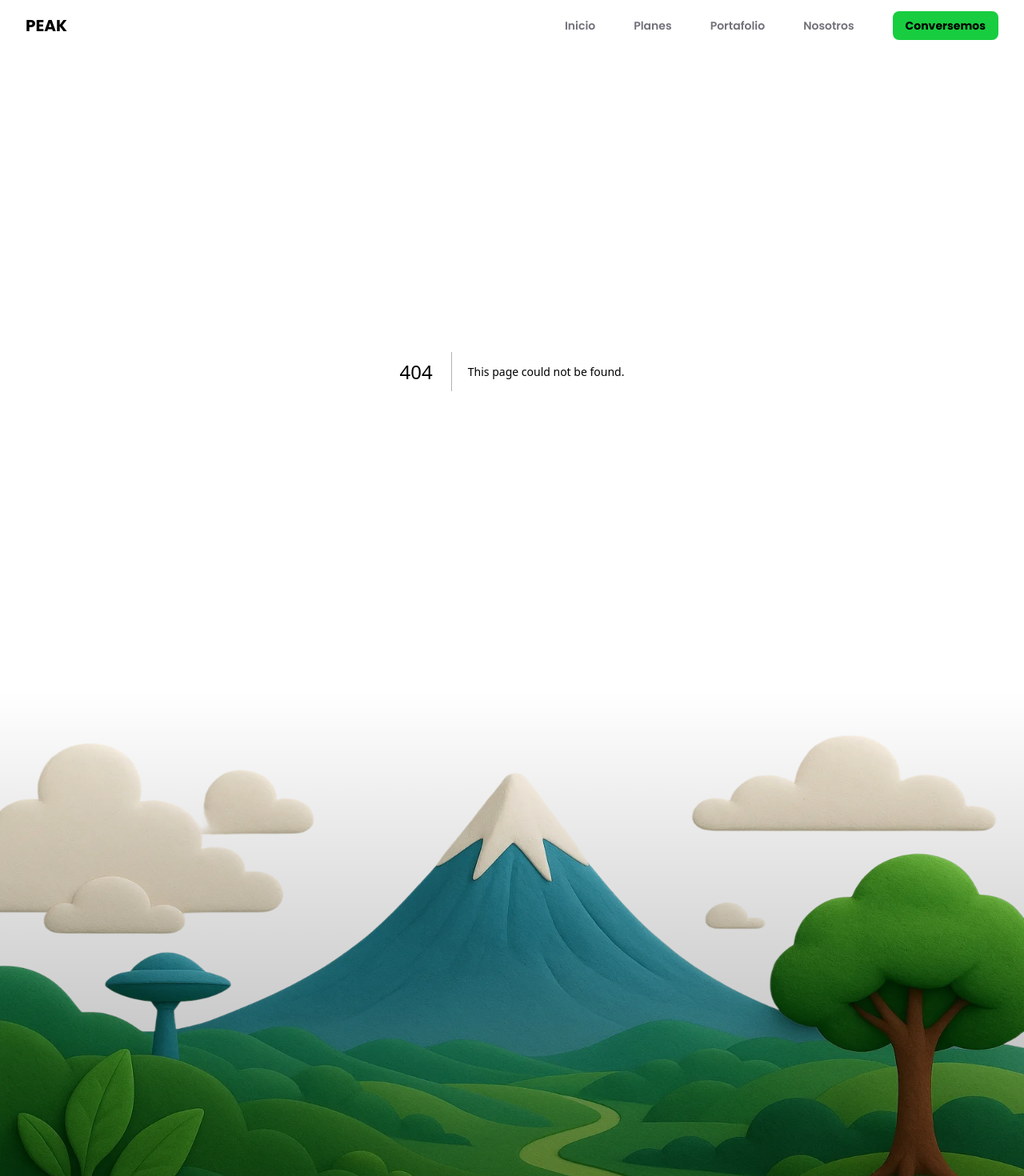
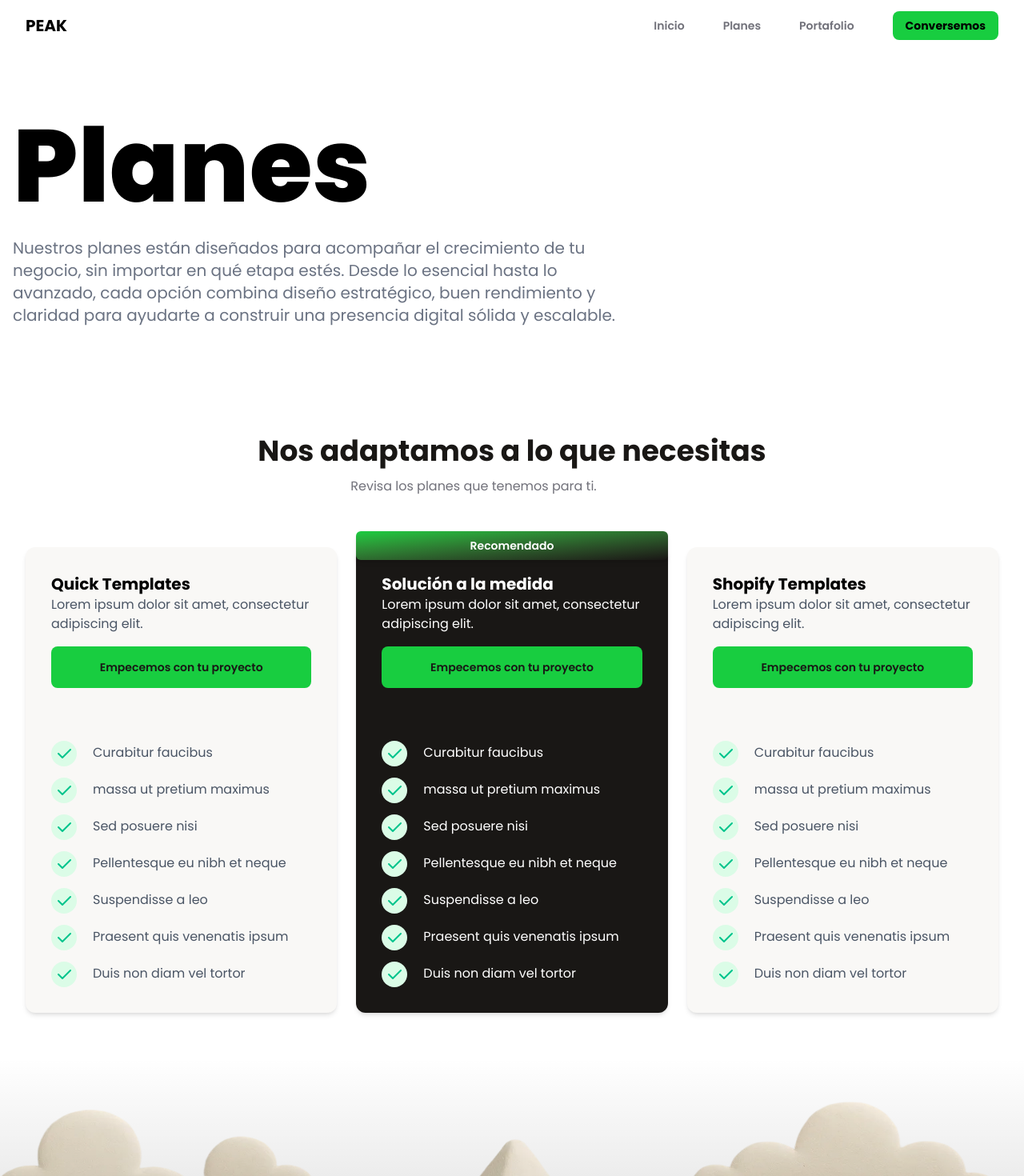
Before and after one commit to omar15hr/peak, a Next.js app: page /planes in a window 1280 px wide. Before the commit this address had no page. Shown: the top 1470 px of the page at 80% size. Built offline with nearby package versions, Linux system fonts and the light colour scheme.

Commit message:
pagina de planes lista

```diff
--- /dev/null
+++ b/app/(site)/planes/page.tsx
@@ -0,0 +1,17 @@
+import Pricing from "@/app/components/Pricing";
+
+export default function Planes() {
+  return (
+    <section>
+      <div className="w-full py-20 px-4 flex flex-col max-w-7xl mx-auto bg-white">
+        <h1 className="text-4xl sm:text-9xl font-extrabold text-start mb-6">
+          Planes
+        </h1>
+        <p className="text-gray-500 text-start max-w-3xl text-xl">
+          Nuestros planes están diseñados para acompañar el crecimiento de tu negocio, sin importar en qué etapa estés. Desde lo esencial hasta lo avanzado, cada opción combina diseño estratégico, buen rendimiento y claridad para ayudarte a construir una presencia digital sólida y escalable.
+        </p>
+      </div>
+      <Pricing />
+    </section>
+  );
+}
--- a/app/components/Footer.tsx
+++ b/app/components/Footer.tsx
@@ -5,7 +5,6 @@ import { FacebookIcon, InstagramIcon, WhatsAppIcon } from "./Icons";
 export function Footer() {
   return (
     <footer className="relative w-full min-h-[600px] md:min-h-[800px] flex flex-col justify-end overflow-hidden">
-      {/* Background Image */}
       <div className="absolute inset-0 z-0">
         <Image
           src="/footer-img.webp"
@@ -18,15 +17,12 @@ export function Footer() {
         <div className="absolute inset-0 bg-linear-to-t from-black/40 to-transparent" />
       </div>
 
-      {/* Content */}
       <div className="relative z-10 container mx-auto px-4 sm:px-6 pb-8 pt-12 md:pt-20">
         <div className="flex flex-col items-center md:items-start md:flex-row md:justify-between gap-8 md:gap-4 mb-12 md:mb-16">
-          {/* Logo */}
           <div className="text-white text-2xl sm:text-3xl font-black tracking-tighter uppercase mb-4 md:mb-0">
             PEAK
           </div>
 
-          {/* Navigation */}
           <nav className="flex flex-col sm:flex-row items-center gap-4 sm:gap-6 md:gap-8 text-white/90 text-sm sm:text-base font-medium mb-6 md:mb-0">
             <Link href="#" className="hover:text-white transition-colors whitespace-nowrap">
               Contacto
@@ -39,7 +35,6 @@ export function Footer() {
             </Link>
           </nav>
 
-          {/* Social Icons */}
           <div className="flex gap-6">
             <Link
               href="#"
@@ -65,7 +60,6 @@ export function Footer() {
           </div>
         </div>
 
-        {/* Copyright */}
         <div className="text-center text-white/70 text-xs sm:text-sm font-medium tracking-wide px-4">
           Copyright © 2025 PEAK STUDIO - Todos los derechos reservados
         </div>
--- a/app/components/Navbar.tsx
+++ b/app/components/Navbar.tsx
@@ -11,13 +11,12 @@ export function Navbar() {
 
   const navLinks = [
     { href: "/", label: "Inicio" },
-    { href: "/about", label: "Planes" },
-    { href: "/services", label: "Portafolio" },
-    { href: "/contact", label: "Nosotros" },
+    { href: "/planes", label: "Planes" },
+    { href: "/portafolio", label: "Portafolio" },
   ];
 
   return (
-    <nav className="sticky top-0 z-50 w-full">
+    <nav className="top-0 z-50 w-full">
       <div className="mx-auto max-w-7xl px-4 sm:px-6 lg:px-8">
         <div className="flex h-16 items-center justify-between">
           <div>
--- /dev/null
+++ b/app/components/Pricing.tsx
@@ -0,0 +1,111 @@
+import { CheckIcon } from "./Icons";
+
+export default function Pricing() {
+  const plans = [
+    {
+      name: "Quick Templates",
+      desc: "Lorem ipsum dolor sit amet, consectetur adipiscing elit.",
+      price: 12,
+      isMostPop: false,
+      features: [
+        "Curabitur faucibus",
+        "massa ut pretium maximus",
+        "Sed posuere nisi",
+        "Pellentesque eu nibh et neque",
+        "Suspendisse a leo",
+        "Praesent quis venenatis ipsum",
+        "Duis non diam vel tortor",
+      ],
+    },
+    {
+      name: "Solución a la medida",
+      desc: "Lorem ipsum dolor sit amet, consectetur adipiscing elit.",
+      price: 35,
+      isMostPop: true,
+      features: [
+        "Curabitur faucibus",
+        "massa ut pretium maximus",
+        "Sed posuere nisi",
+        "Pellentesque eu nibh et neque",
+        "Suspendisse a leo",
+        "Praesent quis venenatis ipsum",
+        "Duis non diam vel tortor",
+      ],
+    },
+    {
+      name: "Shopify Templates",
+      desc: "Lorem ipsum dolor sit amet, consectetur adipiscing elit.",
+      price: 60,
+      isMostPop: false,
+      features: [
+        "Curabitur faucibus",
+        "massa ut pretium maximus",
+        "Sed posuere nisi",
+        "Pellentesque eu nibh et neque",
+        "Suspendisse a leo",
+        "Praesent quis venenatis ipsum",
+        "Duis non diam vel tortor",
+      ],
+    },
+  ];
+
+  return (
+    <section className="py-14">
+      <div className="max-w-7xl mx-auto px-4 text-gray-600 md:px-8">
+        <div className="relative max-w-2xl mx-auto text-center">
+          <h3 className="text-[#191715] text-3xl font-bold sm:text-4xl">
+            Nos adaptamos a lo que necesitas
+          </h3>
+          <div className="mt-3 max-w-xl text-[#71717A]">
+            <p>Revisa los planes que tenemos para ti.</p>
+          </div>
+        </div>
+        <div className="mt-16 justify-center gap-6 sm:grid sm:grid-cols-2 sm:space-y-0 lg:grid-cols-3">
+          {plans.map((item, idx) => (
+            <div
+              key={idx}
+              className={`relative shadow-md flex-1 flex items-stretch flex-col rounded-xl mt-6 sm:mt-0 ${
+                item.isMostPop
+                  ? "mt-10 bg-[#191715] text-white"
+                  : "bg-[#F9F8F6]"
+              }`}
+            >
+              {item.isMostPop ? (
+                <span className="w-full absolute -top-5 left-0 right-0 mx-auto px-3 py-2 rounded-md shadow-md bg-linear-to-br from-[#18CD40] to-[#191715] text-center text-white text-sm font-semibold">
+                  Recomendado
+                </span>
+              ) : (
+                ""
+              )}
+              <div className="p-8 space-y-4">
+                {item.isMostPop ? (
+                  <span className="text-white font-bold text-xl">
+                    {item.name}
+                  </span>
+                ) : (
+                  <span className="text-black font-bold text-xl">
+                    {item.name}
+                  </span>
+                )}
+                <p>{item.desc}</p>
+                <button className="px-3 text-[#191715] py-4 rounded-lg w-full font-semibold text-sm duration-150 bg-[#18CD40] hover:bg-[#18CD40]/80 active:bg-[#18CD40]/80 cursor-pointer">
+                  Empecemos con tu proyecto
+                </button>
+              </div>
+              <ul className="p-8 space-y-3">
+                {item.features.map((featureItem, idx) => (
+                  <li key={idx} className="flex items-center gap-5">
+                    <div className="shrink-0 mt-0.5 w-8 h-8 rounded-full bg-green-100 flex items-center justify-center text-[#00c48c]">
+                      <CheckIcon />
+                    </div>
+                    {featureItem}
+                  </li>
+                ))}
+              </ul>
+            </div>
+          ))}
+        </div>
+      </div>
+    </section>
+  );
+}
--- a/app/page.tsx
+++ b/app/page.tsx
@@ -1,55 +1,10 @@
 import Image from "next/image";
-import { CheckIcon, VideoCallIcon } from "./components/Icons";
+import { VideoCallIcon } from "./components/Icons";
 import { DiagnosisItem, SolutionItem } from "./components/DiagnosisItem";
+import Pricing from "./components/Pricing";
 
 export default function Home() {
-  const plans = [
-    {
-      name: "Quick Templates",
-      desc: "Lorem ipsum dolor sit amet, consectetur adipiscing elit.",
-      price: 12,
-      isMostPop: false,
-      features: [
-        "Curabitur faucibus",
-        "massa ut pretium maximus",
-        "Sed posuere nisi",
-        "Pellentesque eu nibh et neque",
-        "Suspendisse a leo",
-        "Praesent quis venenatis ipsum",
-        "Duis non diam vel tortor",
-      ],
-    },
-    {
-      name: "Solución a la medida",
-      desc: "Lorem ipsum dolor sit amet, consectetur adipiscing elit.",
-      price: 35,
-      isMostPop: true,
-      features: [
-        "Curabitur faucibus",
-        "massa ut pretium maximus",
-        "Sed posuere nisi",
-        "Pellentesque eu nibh et neque",
-        "Suspendisse a leo",
-        "Praesent quis venenatis ipsum",
-        "Duis non diam vel tortor",
-      ],
-    },
-    {
-      name: "Shopify Templates",
-      desc: "Lorem ipsum dolor sit amet, consectetur adipiscing elit.",
-      price: 60,
-      isMostPop: false,
-      features: [
-        "Curabitur faucibus",
-        "massa ut pretium maximus",
-        "Sed posuere nisi",
-        "Pellentesque eu nibh et neque",
-        "Suspendisse a leo",
-        "Praesent quis venenatis ipsum",
-        "Duis non diam vel tortor",
-      ],
-    },
-  ];
+
 
   const items = [
     {
@@ -177,63 +132,7 @@ export default function Home() {
         </div>
       </section>
 
-      <section className="py-14">
-        <div className="max-w-7xl mx-auto px-4 text-gray-600 md:px-8">
-          <div className="relative max-w-2xl mx-auto text-center">
-            <h3 className="text-[#191715] text-3xl font-bold sm:text-4xl">
-              Nos adaptamos a lo que necesitas
-            </h3>
-            <div className="mt-3 max-w-xl text-[#71717A]">
-              <p>Revisa los planes que tenemos para ti.</p>
-            </div>
-          </div>
-          <div className="mt-16 justify-center gap-6 sm:grid sm:grid-cols-2 sm:space-y-0 lg:grid-cols-3">
-            {plans.map((item, idx) => (
-              <div
-                key={idx}
-                className={`relative shadow-md flex-1 flex items-stretch flex-col rounded-xl mt-6 sm:mt-0 ${
-                  item.isMostPop
-                    ? "mt-10 bg-[#191715] text-white"
-                    : "bg-[#F9F8F6]"
-                }`}
-              >
-                {item.isMostPop ? (
-                  <span className="w-full absolute -top-5 left-0 right-0 mx-auto px-3 py-2 rounded-md shadow-md bg-linear-to-br from-[#18CD40] to-[#191715] text-center text-white text-sm font-semibold">
-                    Recomendado
-                  </span>
-                ) : (
-                  ""
-                )}
-                <div className="p-8 space-y-4">
-                  {item.isMostPop ? (
-                    <span className="text-white font-bold text-xl">
-                      {item.name}
-                    </span>
-                  ) : (
-                    <span className="text-black font-bold text-xl">
-                      {item.name}
-                    </span>
-                  )}
-                  <p>{item.desc}</p>
-                  <button className="px-3 text-[#191715] py-4 rounded-lg w-full font-semibold text-sm duration-150 bg-[#18CD40] hover:bg-[#18CD40]/80 active:bg-[#18CD40]/80 cursor-pointer">
-                    Empecemos con tu proyecto
-                  </button>
-                </div>
-                <ul className="p-8 space-y-3">
-                  {item.features.map((featureItem, idx) => (
-                    <li key={idx} className="flex items-center gap-5">
-                      <div className="shrink-0 mt-0.5 w-8 h-8 rounded-full bg-green-100 flex items-center justify-center text-[#00c48c]">
-                        <CheckIcon />
-                      </div>
-                      {featureItem}
-                    </li>
-                  ))}
-                </ul>
-              </div>
-            ))}
-          </div>
-        </div>
-      </section>
+      <Pricing />
 
       <section className="w-full bg-[#191715] py-20 px-4 flex items-center justify-center">
         <div className="relative w-full max-w-4xl text-center">
```
